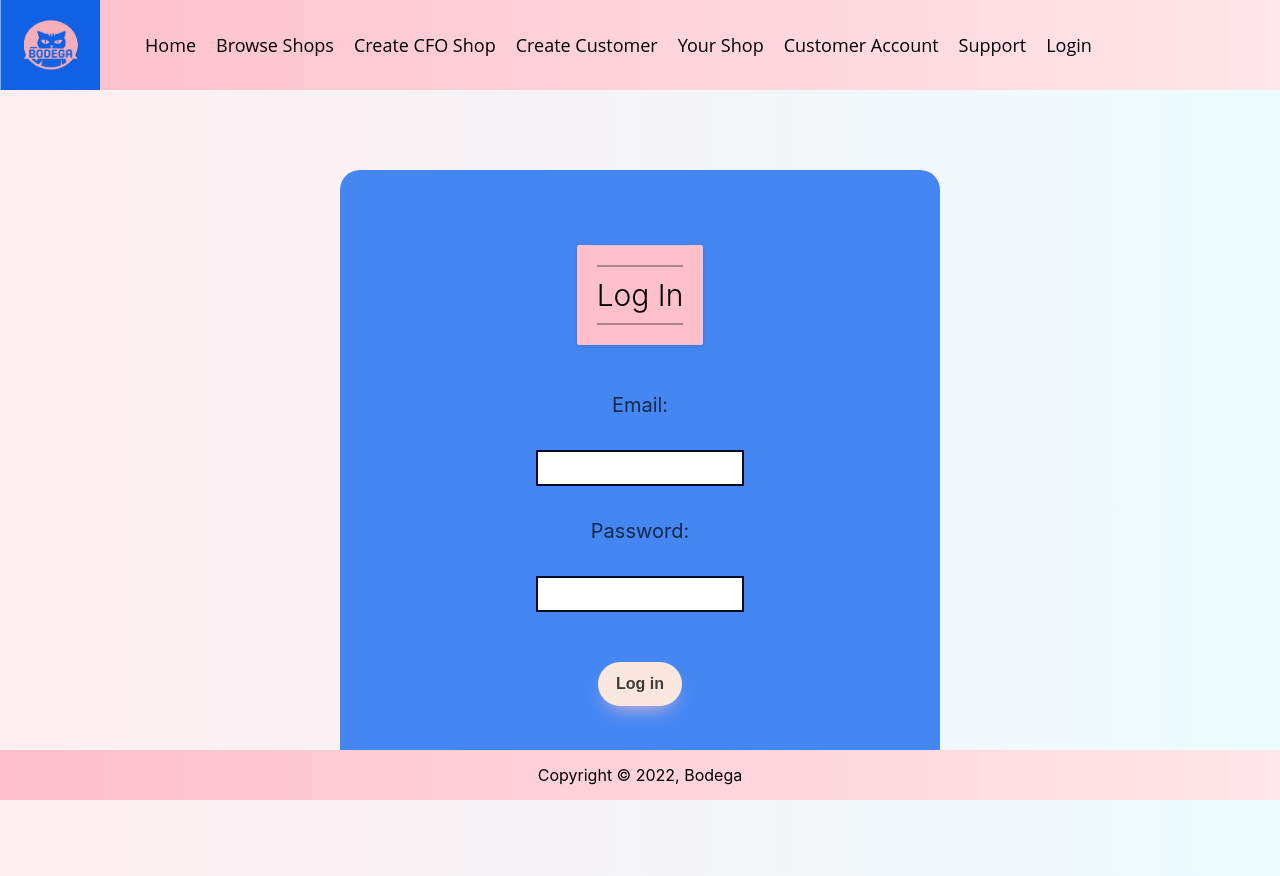
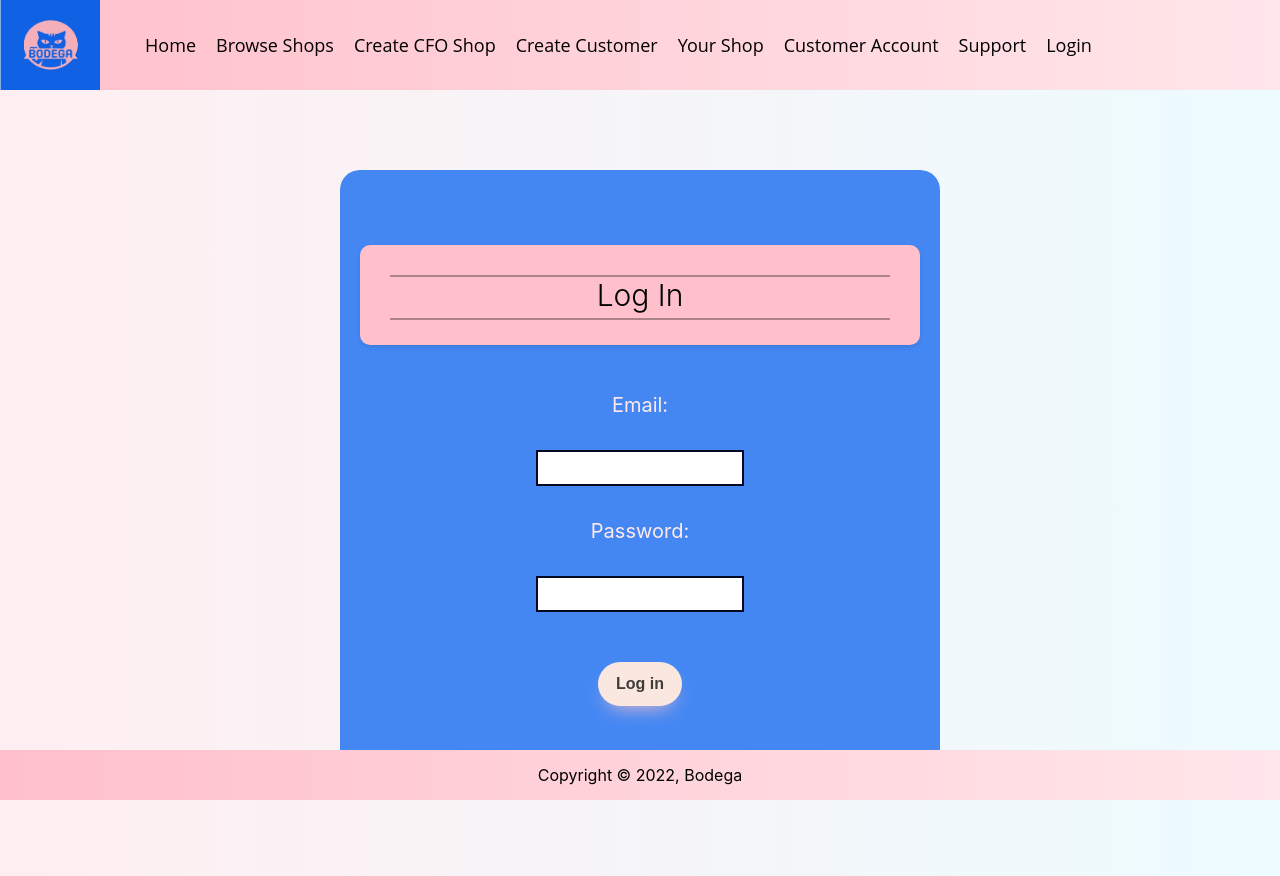
Before and after one commit to RobinRosculete/Bodega-Web-Application, a React (Create React App) app in the folder client/: page /Login in a window 1280 px wide. Built offline with nearby package versions, Linux system fonts and the light colour scheme; the HTML template or start-up script is replaced by a standard one.

Commit message:
Conncted login page to backend

```diff
--- a/client/src/pages/Login/Login.js
+++ b/client/src/pages/Login/Login.js
@@ -1,10 +1,13 @@
 import React, { useState } from "react";
 import Style from "./Login.module.css";
+import Axios from "axios";
+function Login() {
+  const [errors, setErrors] = useState({}); // States used for input error handeling
+  const [emailLogin, setEmailLogin] = useState(""); // Sate used to store input email
+  const [passwordLogin, setPasswordogin] = useState(""); //State used to store account password
 
-function Login() {
-  const [errors, setErrors] = useState({});
-
-  const handleSubmit = (event) => {
+  // Function purpose to handle login, and error check input before sending to baackend
+  const handleLogin = (event) => {
     event.preventDefault();
     const formData = new FormData(event.target);
     const email = formData.get("email");
@@ -16,14 +19,23 @@ function Login() {
     if (!password) {
       setErrors((errors) => ({ ...errors, password: "Password is required" }));
     }
+    //Seting Email Login
+    setEmailLogin(email);
+    setPasswordogin(password);
 
-    // Additional validation and form submission logic goes here
+    //Send login information to backend
+    Axios.post("http://localhost:3001/User-Login/login", {
+      emailLogin: emailLogin,
+      passwordLogin: passwordLogin,
+    }).then((response) => {
+      console.log(response);
+    });
   };
 
   return (
     <div className={Style.LoginWrapper}>
       <h2>Log In </h2>
-      <form onSubmit={(event) => handleSubmit(event)}>
+      <form onSubmit={(event) => handleLogin(event)}>
         <label>
           <p> Email: </p>
           <input
--- a/client/src/pages/Login/Login.module.css
+++ b/client/src/pages/Login/Login.module.css
@@ -1,3 +1,11 @@
+body {
+  background: linear-gradient(
+    to right,
+    rgb(255, 238, 241),
+    rgba(214, 248, 255, 0.455)
+  );
+}
+
 .LoginWrapper {
   width: 500px;
   padding: 50px;
@@ -9,22 +17,17 @@
   border-color: #000000;
   margin: 5em auto;
 }
-body {
-  background: linear-gradient(
-    to right,
-    rgb(255, 238, 241),
-    rgba(214, 248, 255, 0.455)
-  );
-}
 
 .LoginWrapper h2 {
   background: pink;
+  width: 500px;
+  height: 40px;
   color: #000000;
   font-size: 30px;
   font-weight: 300;
   text-align: center;
-  padding: 20px;
-  border-radius: 2px;
+  padding: 30px;
+  border-radius: 10px;
   box-shadow: 0 2px 4px rgba(0, 0, 0, 0.1);
 }
 
@@ -38,16 +41,17 @@ body {
 }
 
 .LoginWrapper h2:before {
-  margin-bottom: 10px;
+  margin-bottom: 8x;
 }
 
 .LoginWrapper h2:after {
-  margin-top: 10px;
+  margin-top: 5px;
 }
 
 .LoginWrapper p {
   font-size: 20px;
-  color: rgba(0, 0, 0, 0.7);
+  font-weight: 30000px;
+  color: rgb(255, 233, 237);
   line-height: 1.5;
   text-align: center;
   margin: 20px 0;
```
Also changed, not shown: 2 other files (tests, documents, lock files or other folders).
